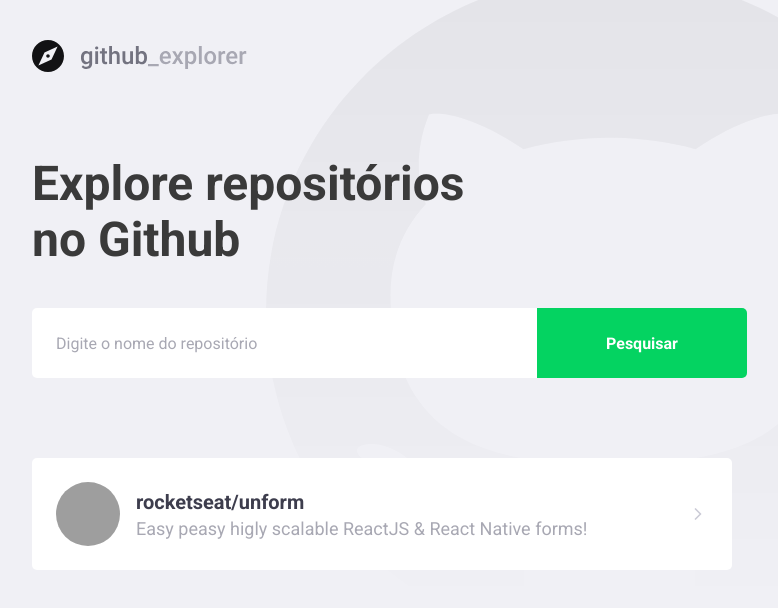
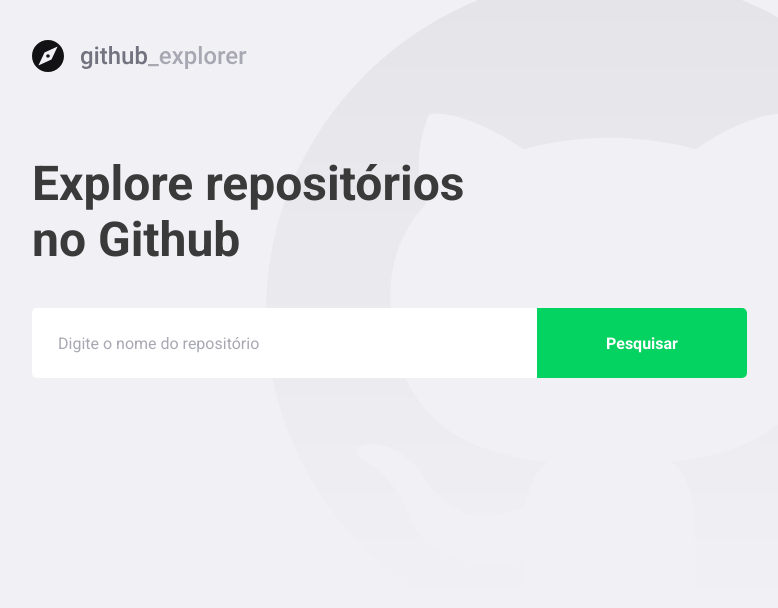
Before and after one commit to emanuelbiet/github_explorer, a React (Create React App) app: page / in a window 1280 px wide. Shown: the top 608 px of the page, without its empty margins (148-926 px from the left). Built offline with nearby package versions, Linux system fonts and the light colour scheme; grey boxes are pictures that could not be loaded.

Commit message:
feat: github repositories get and error handling in styled component

```diff
--- a/src/pages/Dashboard/index.tsx
+++ b/src/pages/Dashboard/index.tsx
@@ -1,33 +1,79 @@
-import React from 'react';
+import React, { useState, FormEvent } from 'react';
 import { FiChevronRight } from 'react-icons/fi';
+import { api } from '../../services/api';
 
 import logoImg from '../../assets/logo.svg';
 
-import { Title, Form, Repositories } from './styles';
+import { Title, Form, Repositories, Error } from './styles';
+
+interface Repository {
+  full_name: string;
+  description: string;
+  owner: {
+    login: string;
+    avatar_url: string;
+  };
+}
 
 const Dashboard: React.FC = () => {
+  const [newRepo, setNewRepo] = useState('');
+  const [inputError, setInputError] = useState('');
+  const [repositories, setRepositories] = useState<Repository[]>([]);
+
+  async function handleAddRepository(
+    event: FormEvent<HTMLFormElement>,
+  ): Promise<void> {
+    event.preventDefault();
+
+    if (!newRepo) {
+      setInputError('Digite o autor/nome do repositório');
+
+      return;
+    }
+
+    try {
+      const response = await api.get<Repository>(`repos/${newRepo}`);
+
+      const repository = response.data;
+
+      setRepositories([...repositories, repository]);
+      setNewRepo('');
+      setInputError('');
+    } catch (err) {
+      setInputError('Erro na busca por esse repositório');
+    }
+  }
+
   return (
     <>
       <img src={logoImg} alt="Github Explorer" />
       <Title> Explore repositórios no Github </Title>
 
-      <Form>
-        <input placeholder="Digite o nome do repositório" />
+      <Form hasError={!!inputError} onSubmit={handleAddRepository}>
+        <input
+          value={newRepo}
+          onChange={(e) => setNewRepo(e.target.value)}
+          placeholder="Digite o nome do repositório"
+        />
         <button type="submit"> Pesquisar </button>
       </Form>
 
+      {inputError && <Error>{inputError}</Error>}
+
       <Repositories>
-        <a href="teste">
+        {repositories.map((repository) => (
+          <a key={repository.full_name} href="teste">
             <img
-            src="https://avatars0.githubusercontent.com/u/20779353?s=460&u=4c5f5c065238a3d585f6d4803060acf12bdf2bc1&v=4"
-            alt="Emanuel Resende "
+              src={repository.owner.avatar_url}
+              alt={repository.owner.login}
             />
             <div>
-            <strong> rocketseat/unform </strong>
-            <p>Easy peasy higly scalable ReactJS & React Native forms!</p>
+              <strong>{repository.full_name}</strong>
+              <p>{repository.description}</p>
             </div>
             <FiChevronRight size={20} />
           </a>
+        ))}
       </Repositories>
     </>
   );
--- a/src/pages/Dashboard/styles.ts
+++ b/src/pages/Dashboard/styles.ts
@@ -1,5 +1,9 @@
-import styled from 'styled-components';
+import styled, { css } from 'styled-components';
 import { shade } from 'polished';
+
+interface FormProps {
+  hasError: boolean;
+}
 
 export const Title = styled.h1`
   font-size: 48px;
@@ -10,7 +14,7 @@
   margin-top: 80px;
 `;
 
-export const Form = styled.form`
+export const Form = styled.form<FormProps>`
   margin-top: 40px;
   max-width: 715px;
 
@@ -20,9 +24,16 @@
     flex: 1;
     height: 70px;
     padding: 0 24px;
-    border: 0;
+    border: 2px solid #fff;
     border-radius: 5px 0 0 5px;
+    border-right: 0;
     color: #3a3a3a;
+
+    ${(props) =>
+      props.hasError &&
+      css`
+        border-color: #c53030;
+      `}
 
     &::placeholder {
       color: #a8a8b3;
@@ -43,6 +54,12 @@
       background: ${shade(0.2, '#04d361')};
     }
   }
+`;
+
+export const Error = styled.span`
+  display: block;
+  color: #c53030;
+  margin-top: 8px;
 `;
 
 export const Repositories = styled.div`
@@ -78,6 +95,7 @@
 
   div {
     margin-left: 16px;
+    flex: 1;
 
     strong {
       font-size: 20px;
```
Lines whose indentation alone changed are shown as unchanged.
